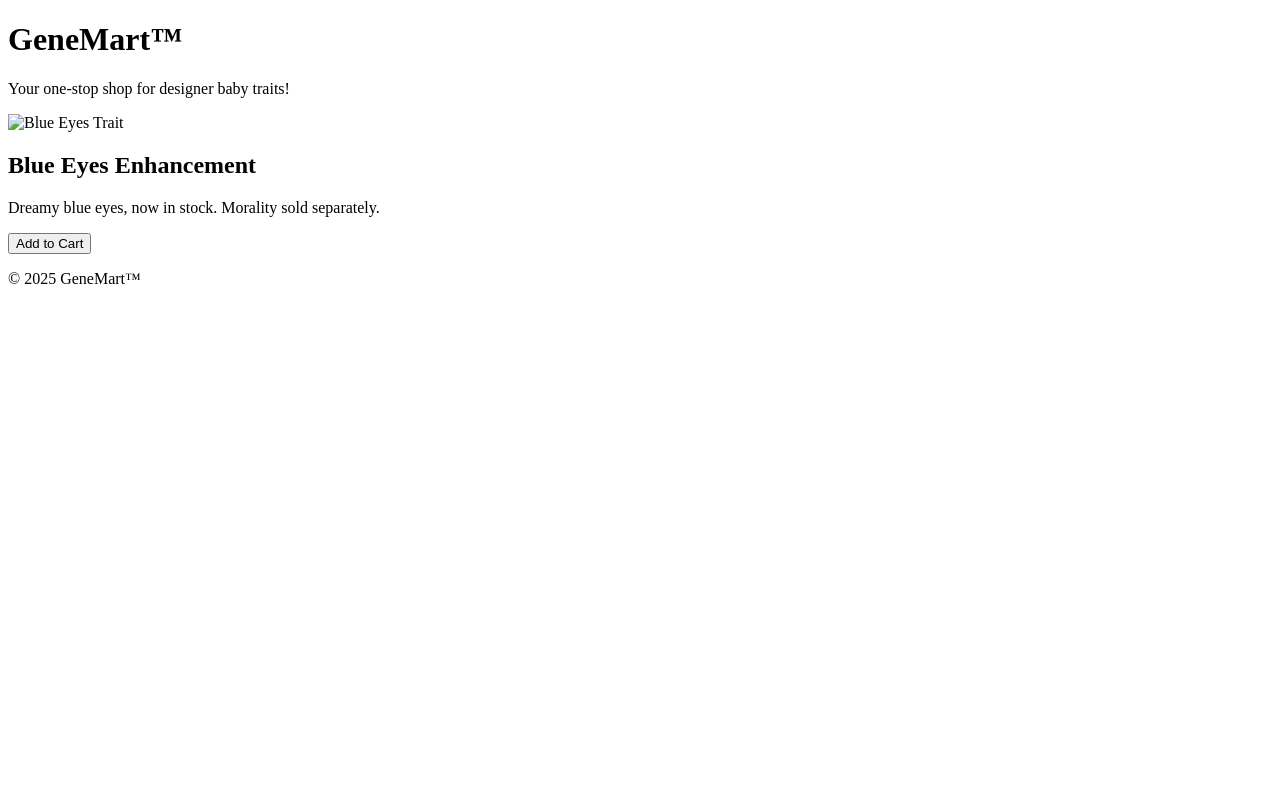
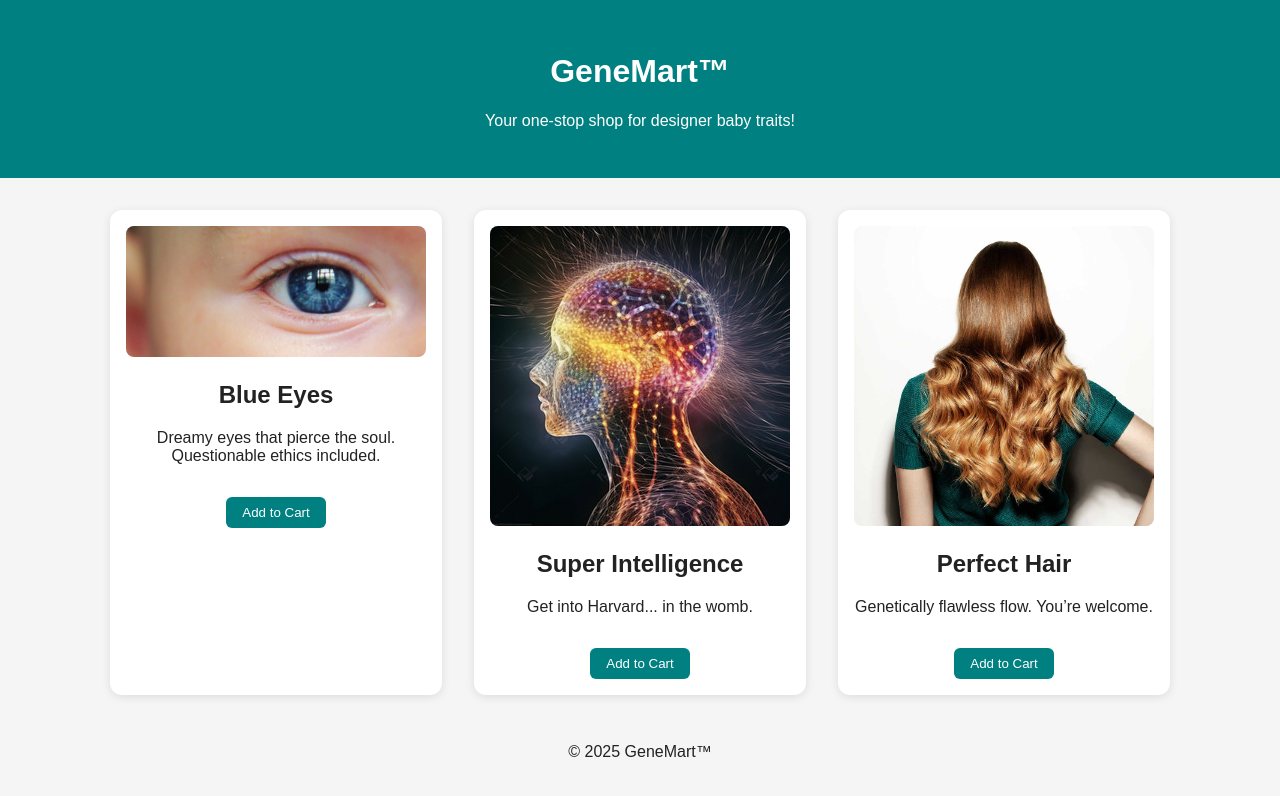
Before and after one commit to NoscopePapa/designer-baby-catalog, a plain HTML site: page index.html in a window 1280 px wide. Drawn offline with Linux system fonts and the light colour scheme.

Commit message:
Added more traits and fixed site+images

```diff
--- a/index.html
+++ b/index.html
@@ -12,14 +12,29 @@
     <p>Your one-stop shop for designer baby traits!</p>
   </header>
 
-  <main>
-    <section class="product">
-      <img src="images/blue-eyes.jpg" alt="Blue Eyes Trait" />
-      <h2>Blue Eyes Enhancement</h2>
-      <p>Dreamy blue eyes, now in stock. Morality sold separately.</p>
-      <button onclick="alert('Can you really put a price on humanity?')">Add to Cart</button>
-    </section>
-  </main>
+<main>
+  <section class="product">
+    <img src="images/blue-eyes.jpg" alt="Blue Eyes" />
+    <h2>Blue Eyes</h2>
+    <p>Dreamy eyes that pierce the soul. Questionable ethics included.</p>
+    <button>Add to Cart</button>
+  </section>
+
+  <section class="product">
+    <img src="images/super-intelligence.jpg" alt="Super Intelligence" />
+    <h2>Super Intelligence</h2>
+    <p>Get into Harvard... in the womb.</p>
+    <button>Add to Cart</button>
+  </section>
+
+  <section class="product">
+    <img src="images/perfect-hair.jpg" alt="Perfect Hair" />
+    <h2>Perfect Hair</h2>
+    <p>Genetically flawless flow. You’re welcome.</p>
+    <button>Add to Cart</button>
+  </section>
+</main>
+
 
   <footer>
     <p>&copy; 2025 GeneMart™</p>
--- a/styles.css
+++ b/styles.css
@@ -0,0 +1,46 @@
+body {
+  font-family: sans-serif;
+  background-color: #f5f5f5;
+  color: #222;
+  margin: 0;
+  padding: 0;
+  text-align: center;
+}
+
+header {
+  background-color: #008080;
+  color: white;
+  padding: 2rem;
+}
+
+main {
+  display: flex;
+  flex-wrap: wrap;
+  justify-content: center;
+  gap: 2rem;
+  padding: 2rem;
+}
+
+.product {
+  background: white;
+  border-radius: 12px;
+  box-shadow: 0 2px 10px rgba(0,0,0,0.1);
+  width: 300px;
+  padding: 1rem;
+}
+
+.product img {
+  width: 100%;
+  height: auto;
+  border-radius: 8px;
+}
+
+button {
+  margin-top: 1rem;
+  padding: 0.5rem 1rem;
+  background: #008080;
+  color: white;
+  border: none;
+  border-radius: 6px;
+  cursor: pointer;
+}
```
Also changed, not shown: images/0131LifestyleGeneticsHeartDisease_SC.jpg (added), images/1_eo021v5Cxch-gwpMF7cf8w.jpg (added), images/blue-eyes.jpg (added), images/perfect-hair.jpg (added), images/shutterstock_162592241.jpg (added), images/super-intelligence.jpg (added).
